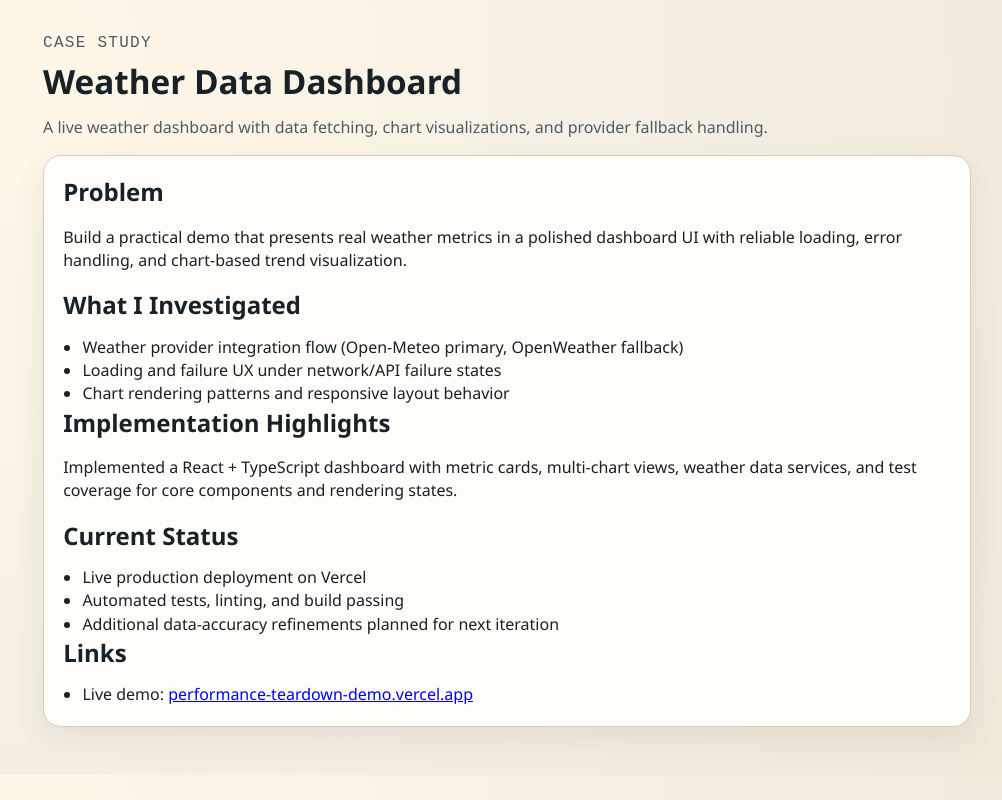
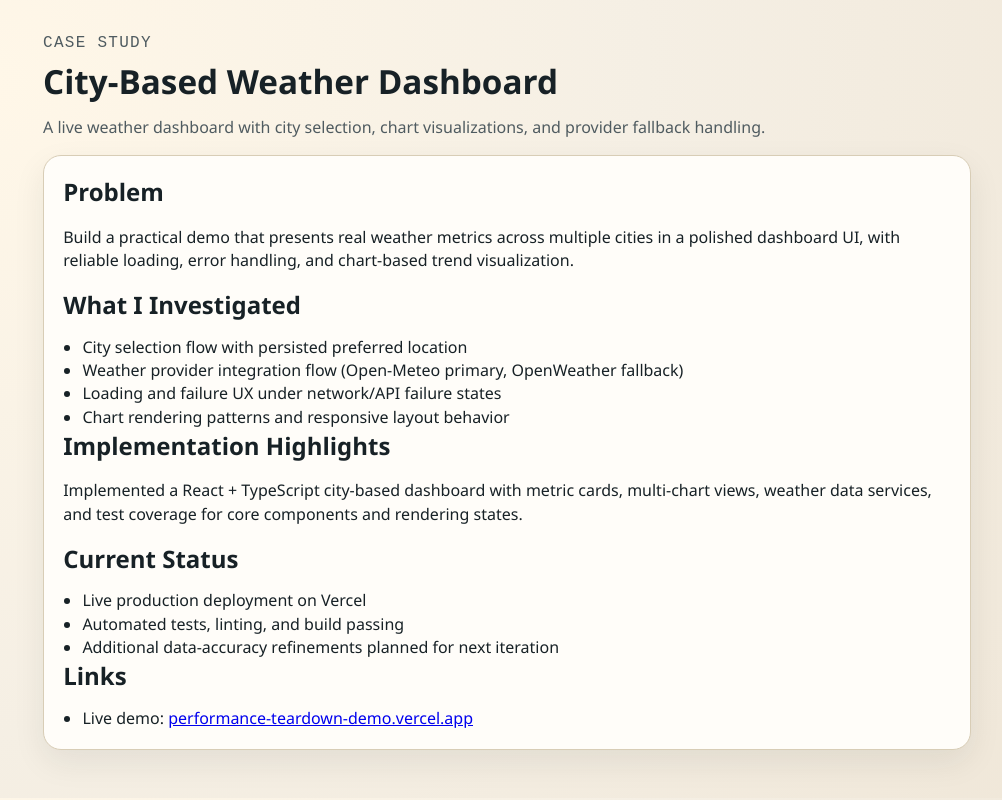
Before and after one commit to andysolomon/andrewsolomon.dev, a plain HTML site: page projects/performance-teardown.html in a window 1280 px wide. Shown: the whole page, without its empty margins (133-1135 px from the left). Drawn offline with Linux system fonts and the light colour scheme.

Commit message:
feat: update weather case study for city-based dashboard

```diff
--- a/projects/performance-teardown.html
+++ b/projects/performance-teardown.html
@@ -3,30 +3,31 @@
   <head>
     <meta charset="UTF-8" />
     <meta name="viewport" content="width=device-width, initial-scale=1.0" />
-    <title>Case Study | Weather Data Dashboard</title>
+    <title>Case Study | City-Based Weather Dashboard</title>
     <link rel="stylesheet" href="../styles.css" />
   </head>
   <body>
     <main class="site-header">
       <p class="eyebrow">Case Study</p>
-      <h1>Weather Data Dashboard</h1>
-      <p class="lede">A live weather dashboard with data fetching, chart visualizations, and provider fallback handling.</p>
+      <h1>City-Based Weather Dashboard</h1>
+      <p class="lede">A live weather dashboard with city selection, chart visualizations, and provider fallback handling.</p>
       <section class="panel">
         <h2>Problem</h2>
         <p>
-          Build a practical demo that presents real weather metrics in a polished dashboard UI with reliable loading,
-          error handling, and chart-based trend visualization.
+          Build a practical demo that presents real weather metrics across multiple cities in a polished dashboard UI,
+          with reliable loading, error handling, and chart-based trend visualization.
         </p>
         <h2>What I Investigated</h2>
         <ul>
+          <li>City selection flow with persisted preferred location</li>
           <li>Weather provider integration flow (Open-Meteo primary, OpenWeather fallback)</li>
           <li>Loading and failure UX under network/API failure states</li>
           <li>Chart rendering patterns and responsive layout behavior</li>
         </ul>
         <h2>Implementation Highlights</h2>
         <p>
-          Implemented a React + TypeScript dashboard with metric cards, multi-chart views, weather data services, and
-          test coverage for core components and rendering states.
+          Implemented a React + TypeScript city-based dashboard with metric cards, multi-chart views, weather data
+          services, and test coverage for core components and rendering states.
         </p>
         <h2>Current Status</h2>
         <ul>
```
Also changed, not shown: index.html (+1 -1 lines).
